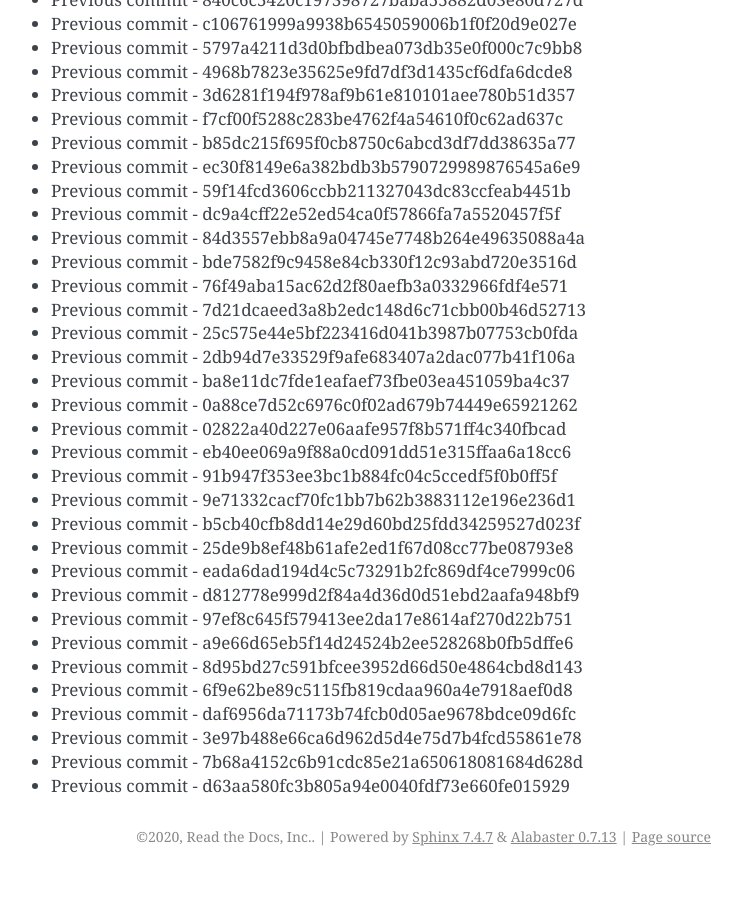
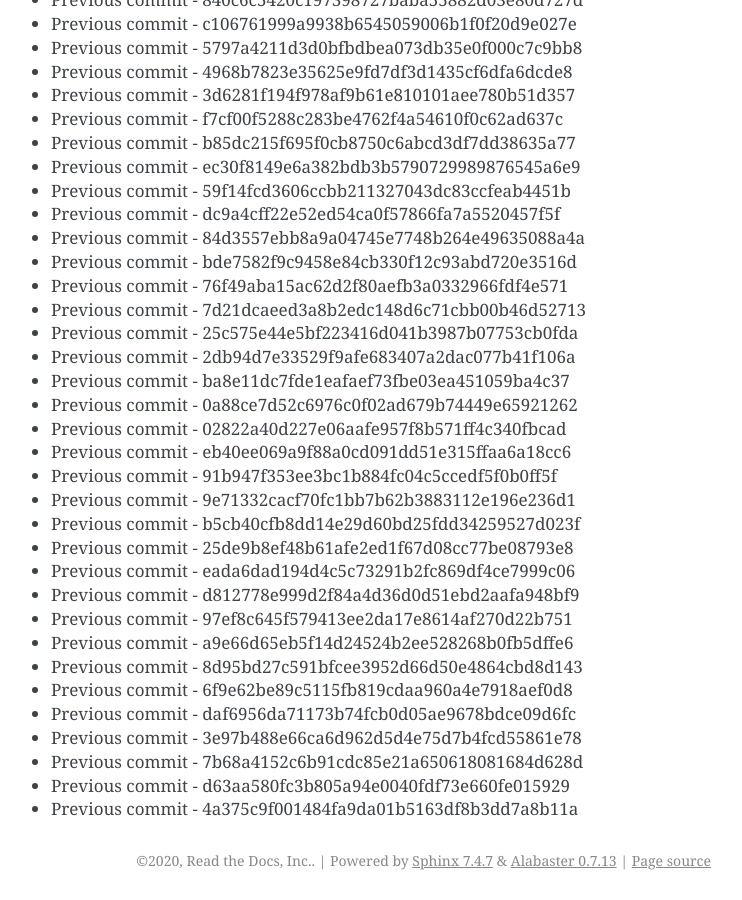
Before and after one commit to readthedocs/rtd-git-stresstest, a Sphinx documentation site: the page built from docs/updates.rst, in a window 1280 px wide and 900 px high, scrolled down 9127 px. Shown: the whole window, without its empty margins (399-1141 px from the left). Built offline with Sphinx 7.4.7, drawn with Linux system fonts in a browser that asks for light colours; before the commit the page ends 10003 px from its top, so only the background shows below that.

Commit message:
Generating commit from previous: 4a375c9f001484fa9da01b5163df8b3dd7a8b11a

```diff
--- a/docs/updates.rst
+++ b/docs/updates.rst
@@ -415,3 +415,4 @@ It can be tested for any performance characteristics.
 * Previous commit - 3e97b488e66ca6d962d5d4e75d7b4fcd55861e78
 * Previous commit - 7b68a4152c6b91cdc85e21a650618081684d628d
 * Previous commit - d63aa580fc3b805a94e0040fdf73e660fe015929
+* Previous commit - 4a375c9f001484fa9da01b5163df8b3dd7a8b11a
```
